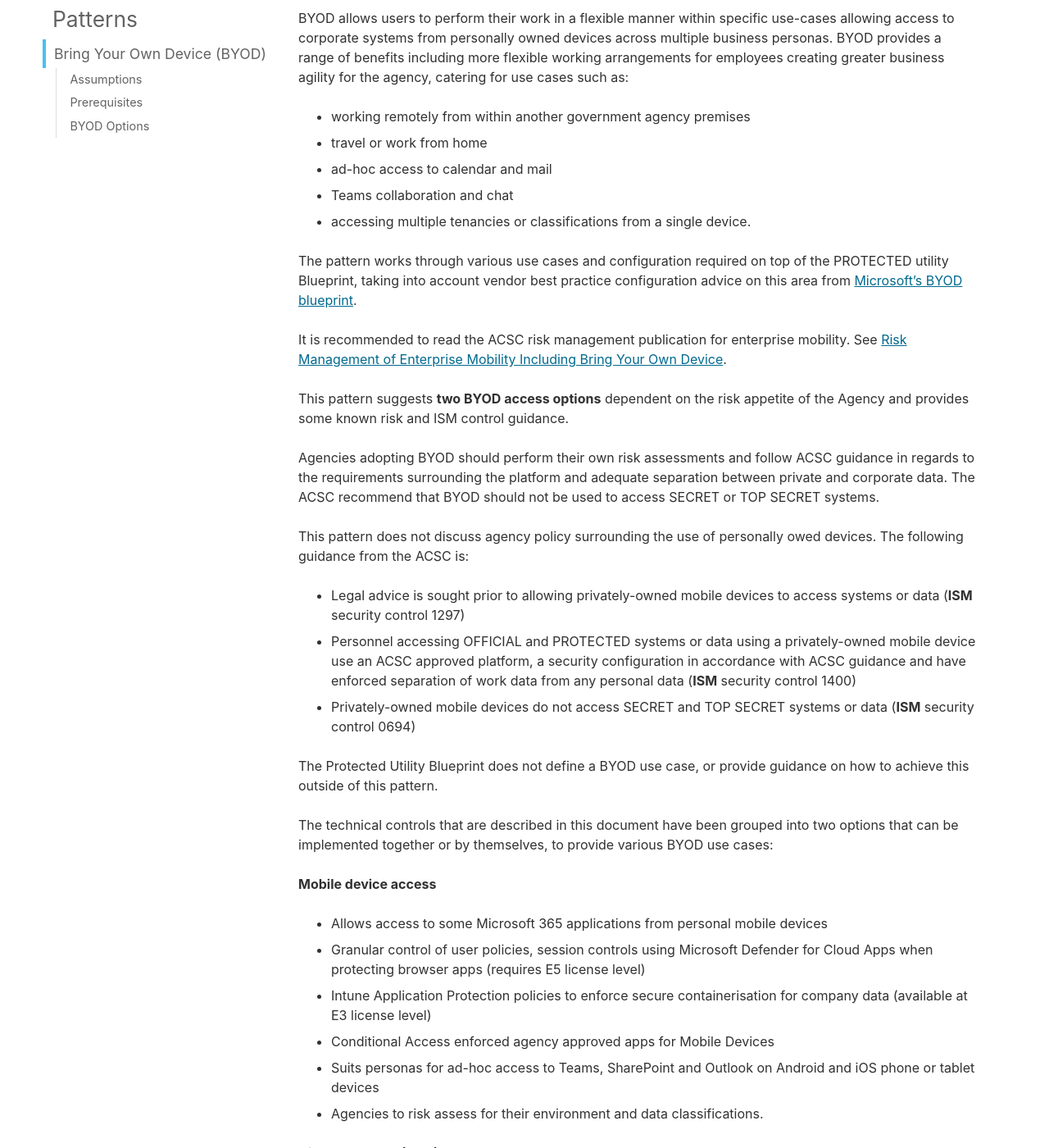
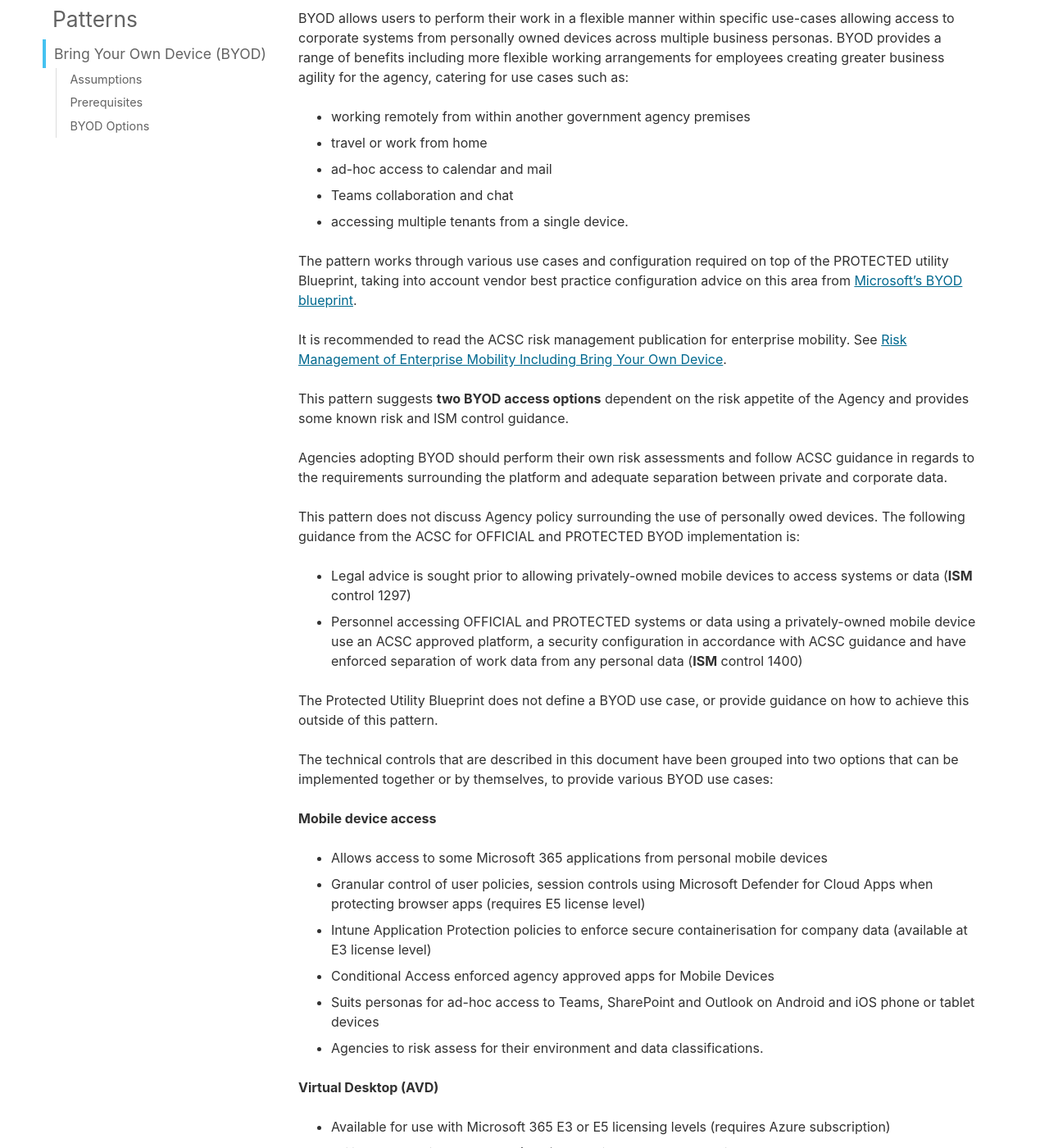
Before and after one commit to ASD-Blueprint/desktop.gov.au, a Jekyll site: the page built from patterns/byod.md, in a window 1280 px wide and 1400 px high, scrolled down 490 px. Shown: the whole window at 82% size. Built offline with Jekyll 4.4.1, drawn with Linux system fonts in a browser that asks for light colours; comment, search, counter and statistics services are not loaded; some of the changed text lies outside the part shown.

Commit message:
Review Feedback

```diff
--- a/patterns/byod.md
+++ b/patterns/byod.md
@@ -12,7 +12,7 @@
 * travel or work from home
 * ad-hoc access to calendar and mail
 * Teams collaboration and chat
-* accessing multiple tenancies or classifications from a single device.
+* accessing multiple tenants from a single device.
 
 The pattern works through various use cases and configuration required on top of the PROTECTED utility Blueprint, taking into account vendor best practice configuration advice on this area from [Microsoft's BYOD blueprint](https://news.microsoft.com/wp-content/uploads/prod/sites/133/2021/03/MEA-Blueprint-for-BYOD-Use-v1.0-Final-Version.pdf).
 
@@ -20,13 +20,12 @@
 
 This pattern suggests **two BYOD access options** dependent on the risk appetite of the Agency and provides some known risk and ISM control guidance.
 
-Agencies adopting BYOD should perform their own risk assessments and follow ACSC guidance in regards to the requirements surrounding the platform and adequate separation between private and corporate data. The ACSC recommend that BYOD should not be used to access SECRET or TOP SECRET systems.
+Agencies adopting BYOD should perform their own risk assessments and follow ACSC guidance in regards to the requirements surrounding the platform and adequate separation between private and corporate data.
 
-This pattern does not discuss agency policy surrounding the use of personally owed devices. The following guidance from the ACSC is:
+This pattern does not discuss Agency policy surrounding the use of personally owed devices. The following guidance from the ACSC for OFFICIAL and PROTECTED BYOD implementation is:
 
-* Legal advice is sought prior to allowing privately-owned mobile devices to access systems or data (**ISM** security control 1297)
-* Personnel accessing OFFICIAL and PROTECTED systems or data using a privately-owned mobile device use an ACSC approved platform, a security configuration in accordance with ACSC guidance and have enforced separation of work data from any personal data (**ISM** security control 1400)
-* Privately-owned mobile devices do not access SECRET and TOP SECRET systems or data (**ISM** security control 0694)
+* Legal advice is sought prior to allowing privately-owned mobile devices to access systems or data (**ISM** control 1297)
+* Personnel accessing OFFICIAL and PROTECTED systems or data using a privately-owned mobile device use an ACSC approved platform, a security configuration in accordance with ACSC guidance and have enforced separation of work data from any personal data (**ISM** control 1400)
 
 The Protected Utility Blueprint does not define a BYOD use case, or provide guidance on how to achieve this outside of this pattern.
 
@@ -35,8 +34,7 @@
 **Mobile device access**
 
 * Allows access to some Microsoft 365 applications from personal mobile devices
-* Granular control of user policies, session controls using Microsoft
-  Defender for Cloud Apps when protecting browser apps (requires E5 license level)
+* Granular control of user policies, session controls using Microsoft Defender for Cloud Apps when protecting browser apps (requires E5 license level)
 * Intune Application Protection policies to enforce secure containerisation for company data  (available at E3 license level)
 * Conditional Access enforced agency approved apps for Mobile Devices
 * Suits personas for ad-hoc access to Teams, SharePoint and Outlook on Android and iOS phone or tablet devices
@@ -58,7 +56,7 @@
 
 The following represent the assumptions when considering to deploy either BYOD options into an existing blueprint deployment:
 
-* PROTECTED utility deployed in a cloud only or hybrid deployment pattern.
+* PROTECTED utility deployed in a cloud-only or hybrid deployment pattern.
 * For enhanced security, the Mobile device option requires Defender for Cloud Apps, which requires Microsoft 365 E5.
 * Licensing is available for Windows 10 Enterprise multi-session, Windows 10 Enterprise and FSLogix profile management.
   * Microsoft 365 E3, E5
```
